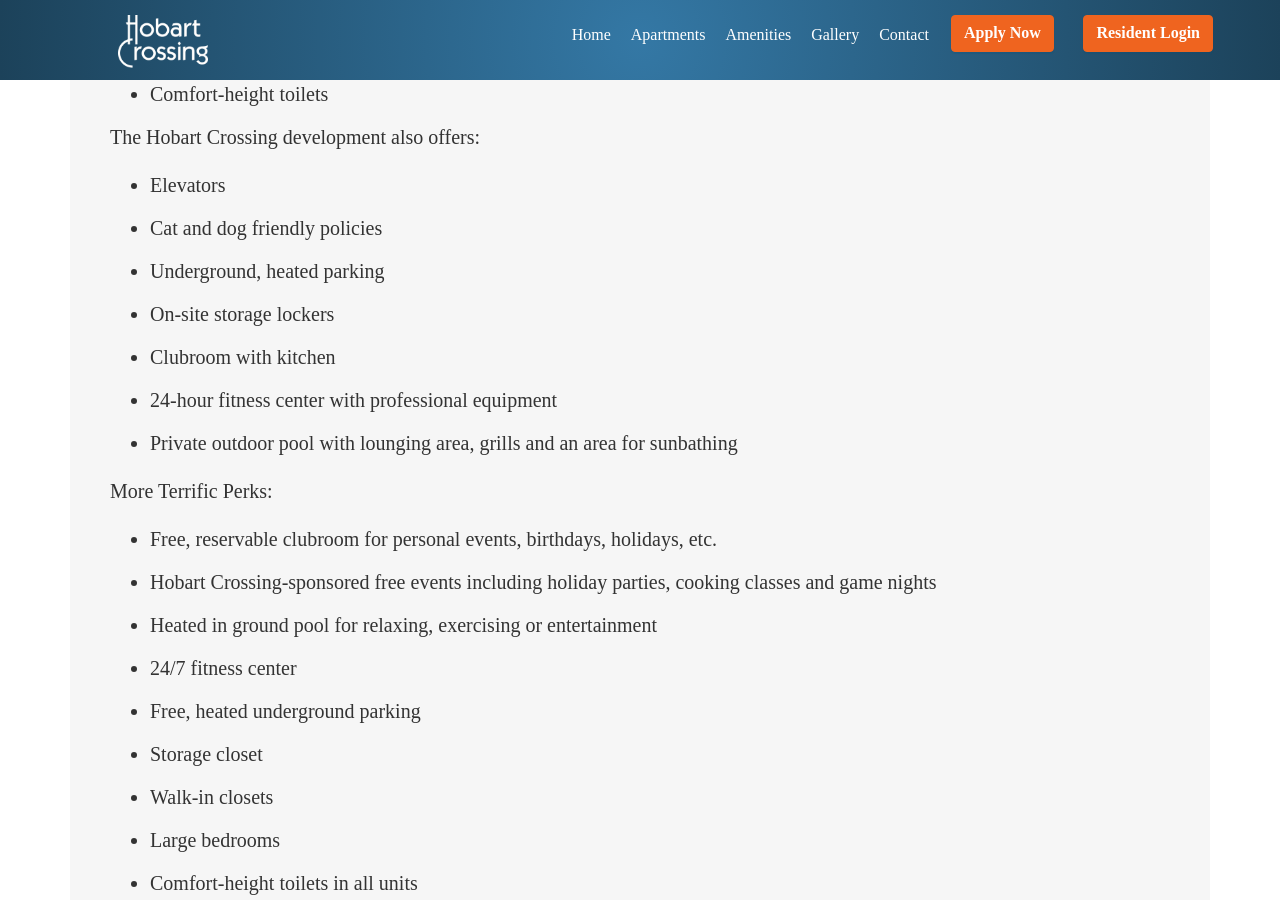
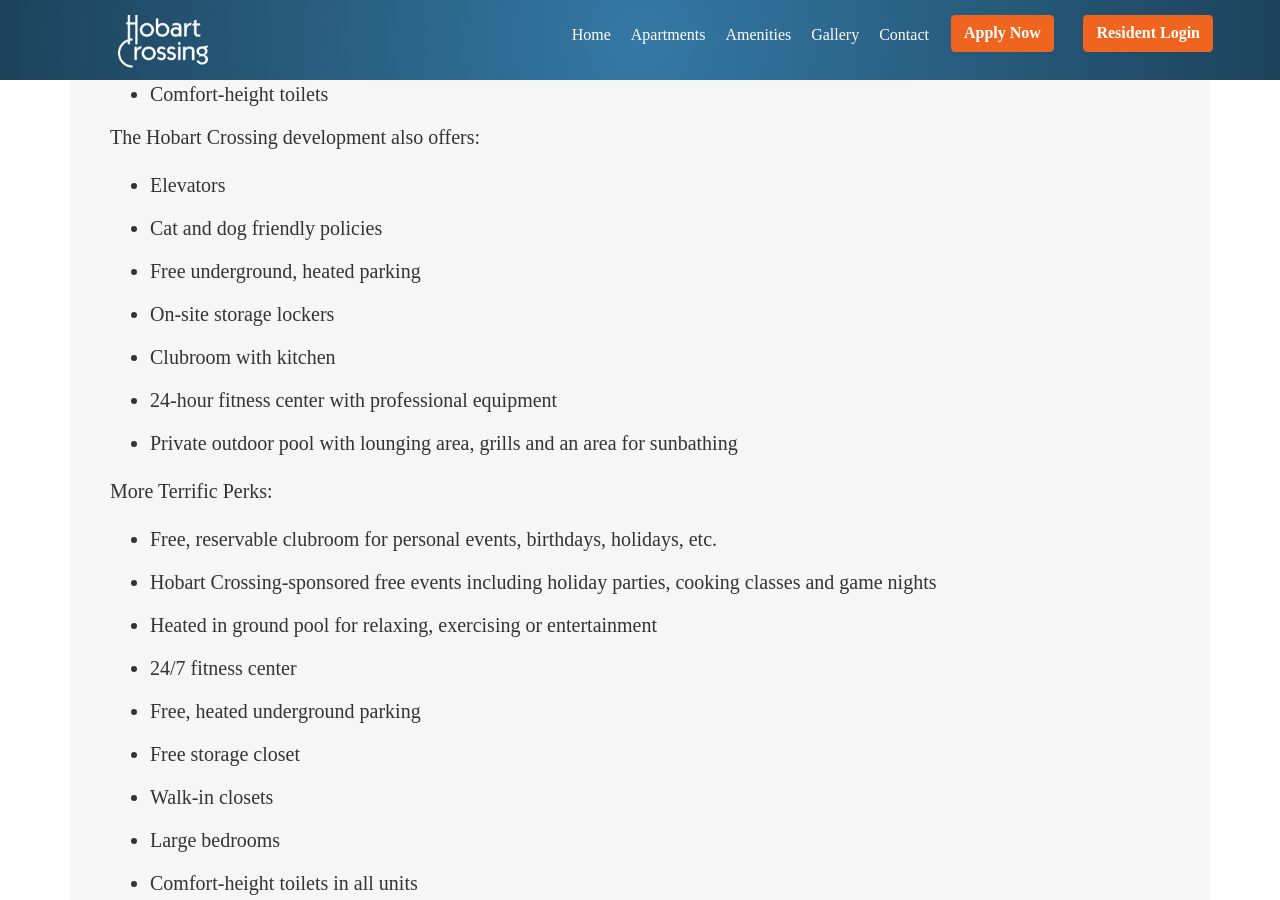
Before and after one commit to Justinator/Hobart-Crossing-2019, a Jekyll site: the page built from amenities/index.md, in a window 1280 px wide and 900 px high, scrolled down 2506 px. Built offline with Jekyll 4.4.1, drawn with Linux system fonts in a browser that asks for light colours; nearby versions of some CDN libraries.

Commit message:
updated copy by adding in free where requested by the client

```diff
--- a/amenities/index.md
+++ b/amenities/index.md
@@ -66,7 +66,7 @@ title: Amenities
             <ul>
               <li>Elevators</li>
               <li>Cat and dog friendly policies</li>
-              <li>Underground, heated parking</li>
+              <li>Free underground, heated parking</li>
               <li>On-site storage lockers</li>
               <li>Clubroom with kitchen</li>
               <li>24-hour fitness center with professional equipment</li>
@@ -80,7 +80,7 @@ title: Amenities
             <li>Heated in ground pool for relaxing, exercising or entertainment</li>
             <li>24/7 fitness center</li>
             <li>Free, heated underground parking</li>
-            <li>Storage closet</li>
+            <li>Free storage closet</li>
             <li>Walk-in closets</li>
             <li>Large bedrooms</li>
             <li>Comfort-height toilets in all units</li>
```
Also changed, not shown: apartments/index.md (+1 -1 lines), 2 other files.
